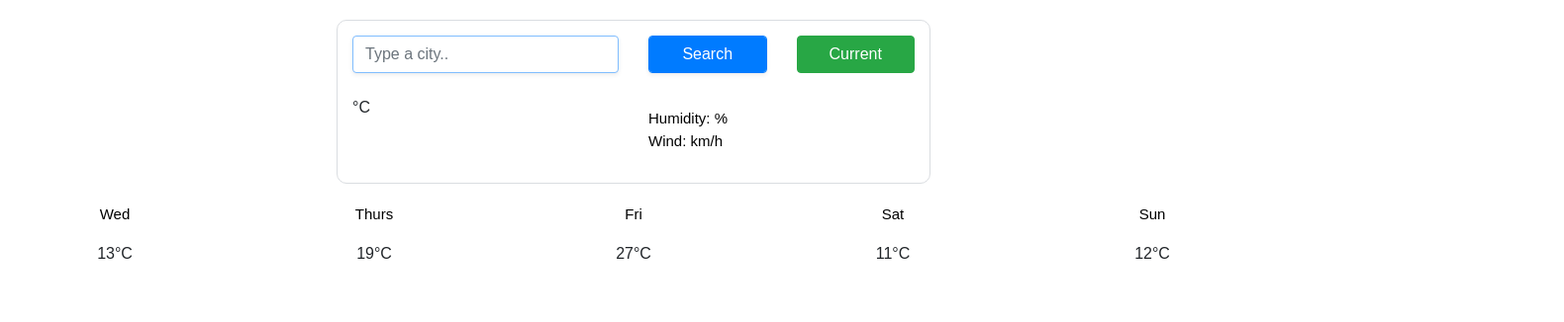
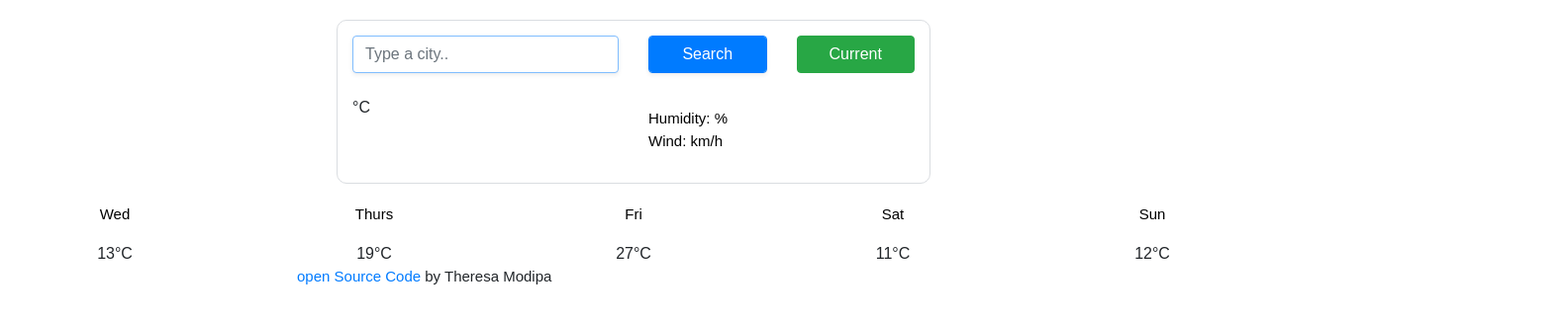
Before and after one commit to TheresaMp/My-weather-App, a plain HTML site: page index.html in a window 1280 px wide. Shown: the whole page at 99% size, 1580 px wide, since content can reach past the window. Drawn offline with nearby package versions, Linux system fonts and the light colour scheme; files that its build step writes are made by us from their sources; files whose address does not match are found by name.

Commit message:
Updated index.html

```diff
--- a/index.html
+++ b/index.html
@@ -94,5 +94,10 @@
     </div>
 </div>
     <script src="src/index.js"></script>
+      <footer><p>
+      <a
+      href="https://github.com/TheresaMp/My-weather-App.git">open Source Code</a>
+      by Theresa Modipa </p>
+    </footer>
   </body>
 </html>
```
